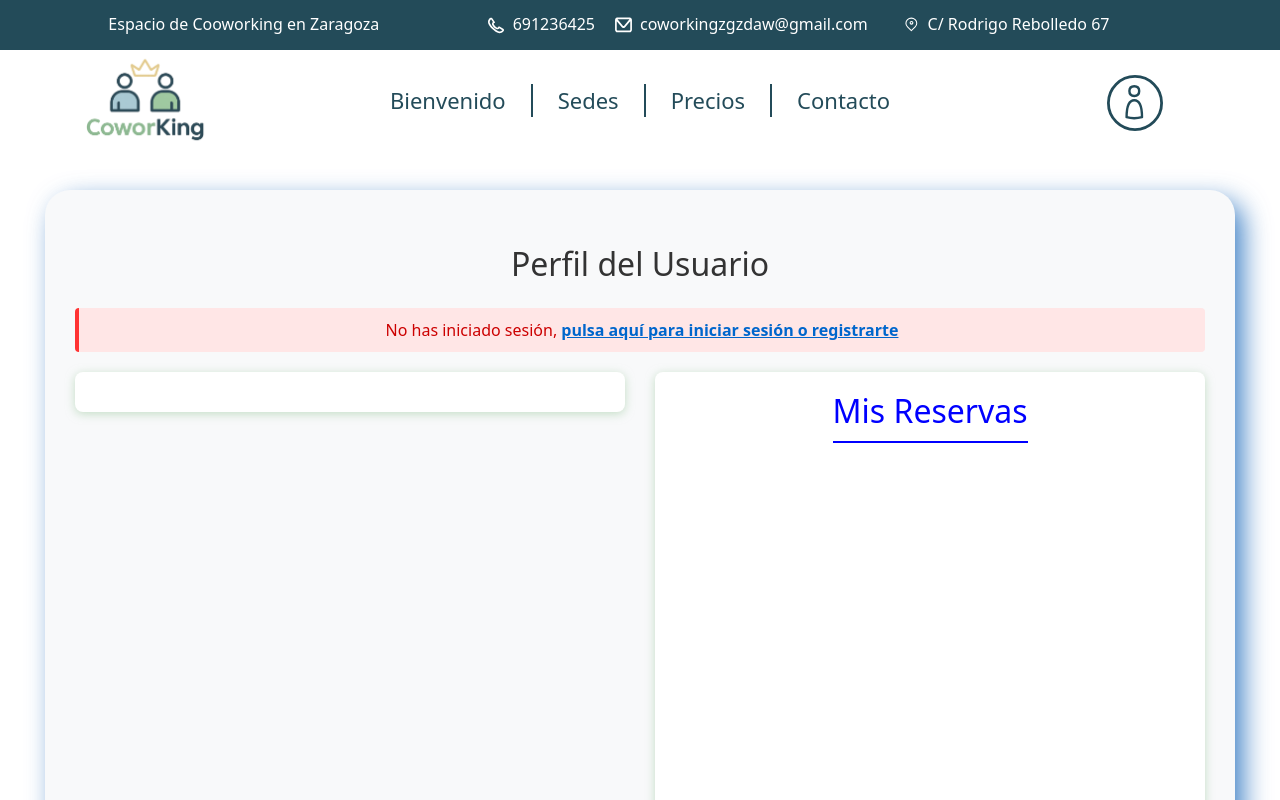
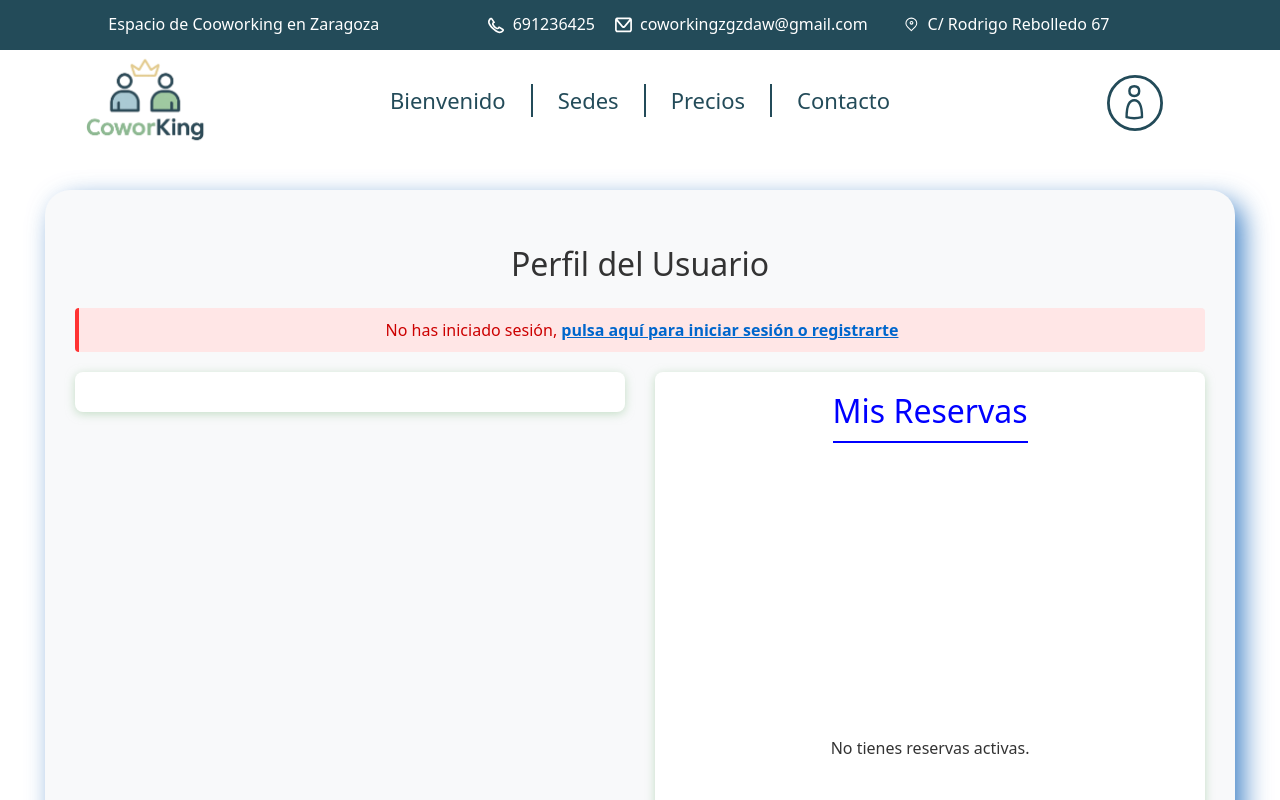
Before and after one commit to nabuin/tfg2daw_3trm_front, a Vue app: page /userinfo in a window 1280 px wide. Shown: the top 800 px of the page. Built offline with nearby package versions, Linux system fonts and the light colour scheme.

Commit message:
tamaño de reservas

```diff
--- a/src/views/UserInfoView.vue
+++ b/src/views/UserInfoView.vue
@@ -568,7 +568,6 @@ const puedeSerCancelada = (rangoHorarioReserva: string): boolean => {
 </template>
 
 <style scoped lang="scss">
-/* Estilos generales para el contenedor de botones */
 .admin-zone {
   background-color: white;
   border-radius: 8px;
@@ -1131,6 +1130,9 @@ button {
 
 }
 
+.user-reservations{
+  max-height: 675px;
+}
 
 
 </style>
```
